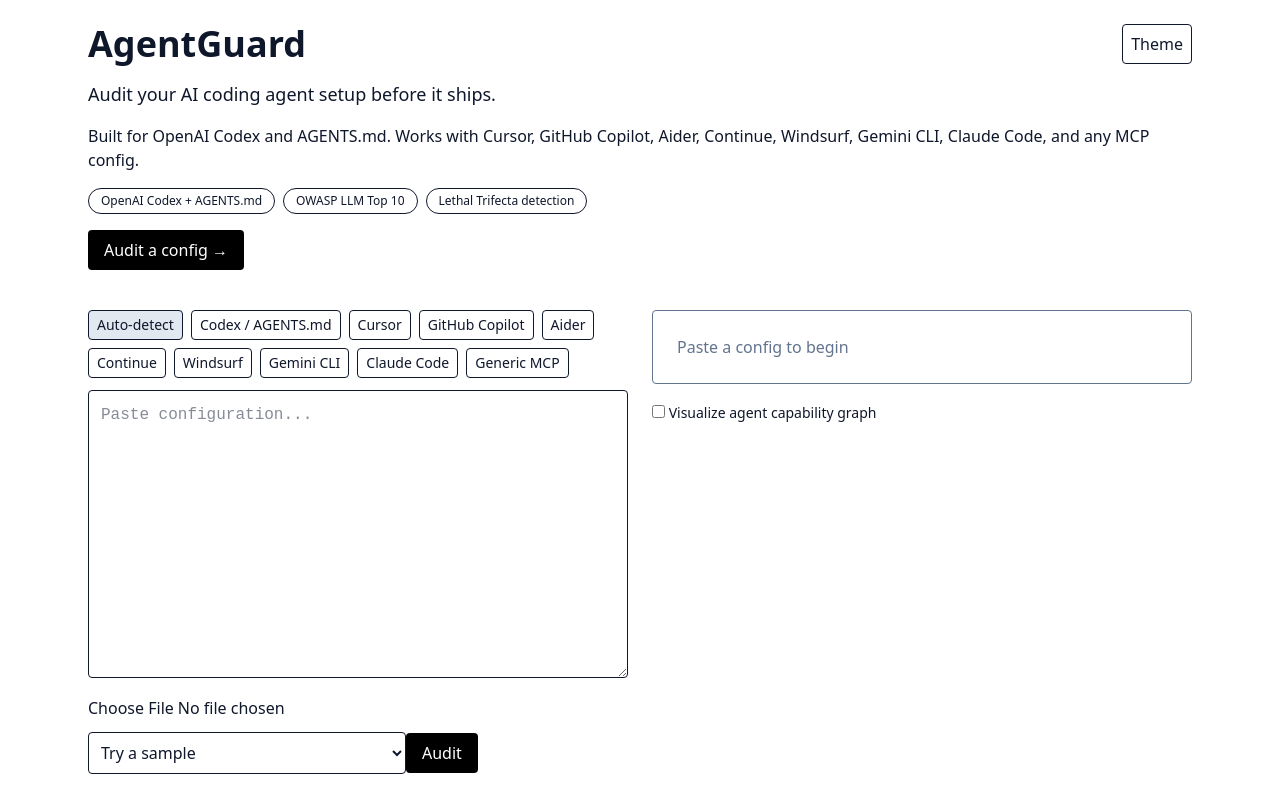
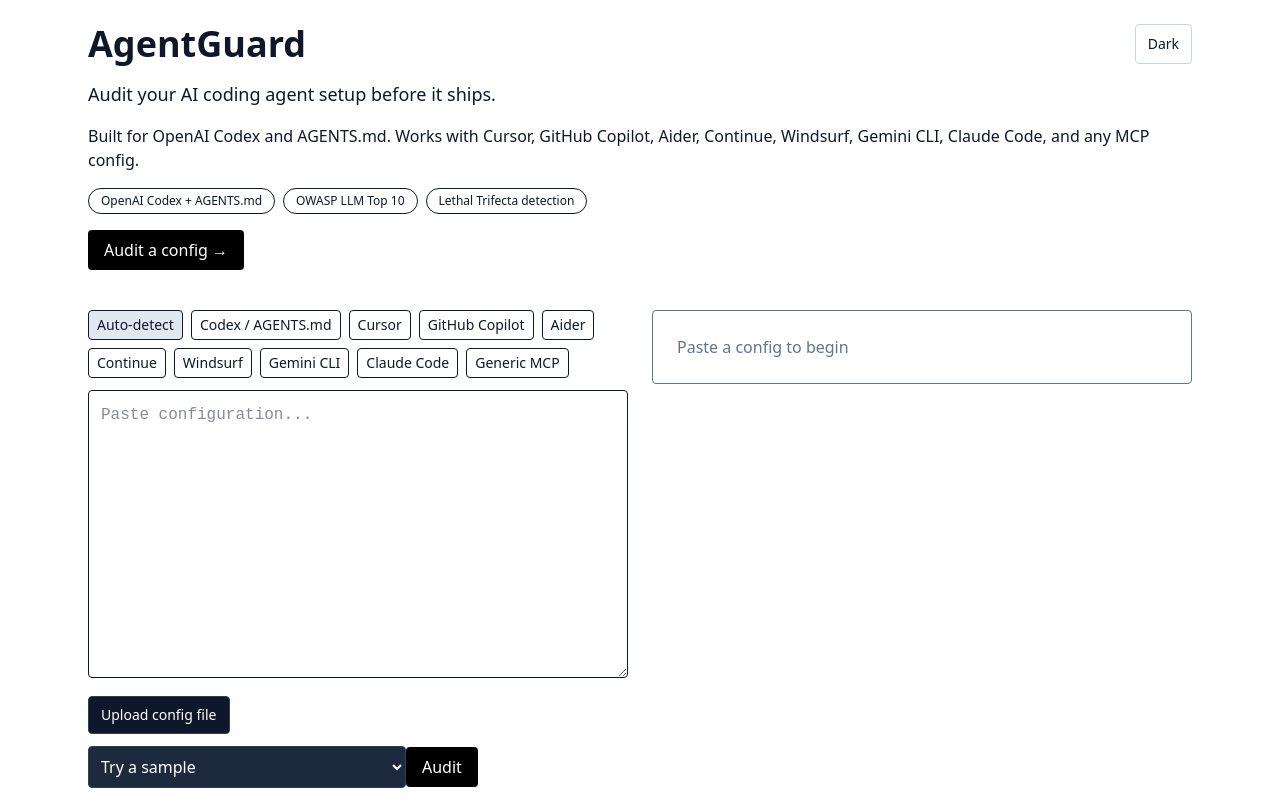
Before and after one commit to BH116/ConfigGuard, a Next.js app: page / in a window 1280 px wide. Shown: the top 800 px of the page. Built offline with nearby package versions, Linux system fonts and the light colour scheme.

Commit message:
Polish UI — fix theme toggle, dropdown, graph, trifecta, severity bar, file upload

```diff
--- a/components/auditor.tsx
+++ b/components/auditor.tsx
@@ -5,7 +5,6 @@
 import { FileType, Finding } from '@/lib/rules/types';
 import { FileTypeTabs } from './file-type-tabs';
 import { FindingsList } from './findings-list';
-import { CapabilityGraph } from './capability-graph';
 import { lethalTrifectaCodexAgentsMd } from '@/lib/fixtures/lethal-trifecta-codex-agentsmd';
 import { untrustedCodexMcp } from '@/lib/fixtures/untrusted-codex-mcp';
 import { lethalTrifectaCursorRules } from '@/lib/fixtures/lethal-trifecta-cursorrules';
@@ -32,19 +31,36 @@
   const [text, setText] = useState('');
   const [type, setType] = useState<FileType>('auto');
   const [findings, setFindings] = useState<Finding[]>([]);
-  const [showGraph, setShowGraph] = useState(false);
+  const [selectedFileName, setSelectedFileName] = useState('');
 
   return <section id="auditor" className="grid gap-6 md:grid-cols-2">
     <div className="space-y-3">
       <FileTypeTabs value={type} onChange={setType} />
       <textarea className="h-72 w-full rounded border p-3" value={text} onChange={(e) => setText(e.target.value)} placeholder="Paste configuration..." />
-      <input type="file" accept=".json,.yaml,.yml,.md,.mdc,.txt,.cursorrules,.aiderconf.yml" onChange={async (e) => { const file=e.target.files?.[0]; if(!file) return; if(file.size > 1024*1024) alert('Warning: file over 1MB'); setText(await file.text()); }} />
-      <select className="rounded border p-2" onChange={(e) => setText(samples.find((s) => s.key === e.target.value)?.value ?? '')}>
-        <option value="">Try a sample</option>
-        {samples.map((s) => <option key={s.key} value={s.key}>{s.label}</option>)}
+      <div className="flex items-center gap-3">
+        <label className="inline-flex cursor-pointer items-center rounded border border-slate-700 bg-slate-900 px-3 py-2 text-sm text-white hover:bg-slate-800">
+          <span>Upload config file</span>
+          <input
+            className="sr-only"
+            type="file"
+            accept=".json,.yaml,.yml,.md,.mdc,.txt,.cursorrules,.aiderconf.yml"
+            onChange={async (e) => {
+              const file = e.target.files?.[0];
+              if (!file) return;
+              if (file.size > 1024 * 1024) alert('Warning: file over 1MB');
+              setSelectedFileName(file.name);
+              setText(await file.text());
+            }}
+          />
+        </label>
+        {selectedFileName ? <span className="truncate text-sm text-slate-500 dark:text-slate-300">{selectedFileName}</span> : null}
+      </div>
+      <select className="rounded border border-slate-700 bg-slate-800 p-2 text-white" onChange={(e) => setText(samples.find((s) => s.key === e.target.value)?.value ?? '')}>
+        <option className="bg-slate-800 text-white" value="">Try a sample</option>
+        {samples.map((s) => <option className="bg-slate-800 text-white" key={s.key} value={s.key}>{s.label}</option>)}
       </select>
       <button className="rounded bg-black px-4 py-2 text-white" onClick={() => setFindings(runRules(parseConfig(text, undefined, type)))}>Audit</button>
     </div>
-    <div>{findings.length===0 ? <p className="rounded border p-6 text-slate-500">Paste a config to begin</p> : <FindingsList findings={findings} />}<div className="mt-4"><label className="text-sm"><input type="checkbox" checked={showGraph} onChange={(e)=>setShowGraph(e.target.checked)} /> Visualize agent capability graph</label>{showGraph && <CapabilityGraph danger={findings.some((f)=>f.ruleId==='AGT-001')} />}</div></div>
+    <div>{findings.length===0 ? <p className="rounded border p-6 text-slate-500">Paste a config to begin</p> : <FindingsList findings={findings} />}</div>
   </section>;
 }
--- a/components/capability-graph.tsx
+++ /dev/null
@@ -1,9 +0,0 @@
-'use client';
-import dynamic from 'next/dynamic';
-const ForceGraph2D = dynamic(() => import('react-force-graph-2d'), { ssr: false });
-
-export function CapabilityGraph({ danger }: { danger: boolean }) {
-  const nodes = [{ id: 'Agent' }, { id: 'Filesystem' }, { id: 'Network' }, { id: 'Shell' }, { id: 'MCP' }, { id: 'Secrets' }, { id: 'Untrusted sources' }];
-  const links = [{ source: 'Agent', target: 'Filesystem' }, { source: 'Agent', target: 'Network' }, { source: 'Agent', target: 'Shell' }, { source: 'MCP', target: 'Network' }, { source: 'Filesystem', target: 'Secrets' }, { source: 'Untrusted sources', target: 'Agent' }];
-  return <div className="h-72 rounded border"><ForceGraph2D graphData={{ nodes, links }} linkColor={() => (danger ? 'red' : 'gray')} /></div>;
-}
--- a/components/findings-list.tsx
+++ b/components/findings-list.tsx
@@ -11,9 +11,28 @@
     if (f.severity in counts) counts[f.severity as keyof typeof counts] += 1;
   });
   const report = `# AgentGuard Report\n\nGenerated: ${new Date().toISOString()}\n\n` + sorted.map((f) => `- **${f.ruleId}** (${f.severity}) ${f.title}`).join('\n');
+  const severitySummary = [
+    { key: 'critical', label: 'Critical', count: counts.critical, color: 'bg-red-600' },
+    { key: 'high', label: 'High', count: counts.high, color: 'bg-orange-500' },
+    { key: 'medium', label: 'Medium', count: counts.medium, color: 'bg-amber-400' },
+    { key: 'low', label: 'Low', count: counts.low, color: 'bg-blue-500' }
+  ].filter((severity) => severity.count > 0);
+
   return (
     <div className="space-y-3">
-      <div className="rounded border p-3 text-sm">{counts.critical} critical, {counts.high} high, {counts.medium} medium, {counts.low} low</div>
+      {severitySummary.length > 0 ? (
+        <div className="grid gap-2 sm:grid-cols-2 lg:grid-cols-4">
+          {severitySummary.map((severity) => (
+            <div className="rounded-full border border-slate-700 bg-slate-900 px-4 py-3 text-white" key={severity.key}>
+              <div className="flex items-center gap-2 text-xs uppercase tracking-wide text-slate-300">
+                <span className={`h-2.5 w-2.5 rounded-full ${severity.color}`} />
+                {severity.label}
+              </div>
+              <p className="text-2xl font-bold leading-tight">{severity.count}</p>
+            </div>
+          ))}
+        </div>
+      ) : null}
       <TrifectaDiagram active={sorted.some((f) => f.ruleId === 'AGT-001')} />
       <button className="rounded border px-3 py-1" onClick={() => navigator.clipboard.writeText(report)}>Copy report as Markdown</button>
       <div className="space-y-2">{sorted.map((f) => <FindingCard finding={f} key={f.ruleId} />)}</div>
--- a/components/theme-toggle.tsx
+++ b/components/theme-toggle.tsx
@@ -1,3 +1,26 @@
 'use client';
+
+import { useEffect, useState } from 'react';
 import { useTheme } from 'next-themes';
-export function ThemeToggle() { const { theme, setTheme } = useTheme(); return <button className="rounded border px-2 py-1" onClick={() => setTheme(theme === 'dark' ? 'light' : 'dark')}>Theme</button>; }
+
+export function ThemeToggle() {
+  const { resolvedTheme, setTheme } = useTheme();
+  const [mounted, setMounted] = useState(false);
+
+  useEffect(() => {
+    setMounted(true);
+  }, []);
+
+  const isDark = mounted && resolvedTheme === 'dark';
+  const nextTheme = isDark ? 'light' : 'dark';
+
+  return (
+    <button
+      className="rounded border border-slate-300 bg-white px-3 py-1 text-sm text-slate-900 dark:border-slate-700 dark:bg-slate-900 dark:text-slate-100"
+      onClick={() => setTheme(nextTheme)}
+      type="button"
+    >
+      {isDark ? 'Light' : 'Dark'}
+    </button>
+  );
+}
--- a/components/trifecta-diagram.tsx
+++ b/components/trifecta-diagram.tsx
@@ -1,13 +1,13 @@
 export function TrifectaDiagram({ active }: { active: boolean }) {
   const fill = active ? 'fill-red-500/60' : 'fill-slate-400/30';
   return (
-    <svg viewBox="0 0 300 120" className="h-28 w-full">
+    <svg viewBox="0 0 300 140" className="h-32 w-full">
       <circle cx="100" cy="60" r="40" className={fill} />
       <circle cx="150" cy="60" r="40" className={fill} />
       <circle cx="200" cy="60" r="40" className={fill} />
-      <text x="60" y="110" className="fill-current text-xs">Untrusted Input</text>
-      <text x="125" y="110" className="fill-current text-xs">Sensitive Data</text>
-      <text x="200" y="110" className="fill-current text-xs">External Comms</text>
+      <text x="50" y="125" className="fill-current text-[10px]">Untrusted Input</text>
+      <text x="150" y="125" className="fill-current text-[10px]" textAnchor="middle">Sensitive Data</text>
+      <text x="250" y="125" className="fill-current text-[10px]" textAnchor="end">External Comms</text>
     </svg>
   );
 }
--- a/package.json
+++ b/package.json
@@ -27,7 +27,6 @@
     "next-themes": "^0.4.4",
     "react": "19.1.0",
     "react-dom": "19.1.0",
-    "react-force-graph-2d": "^1.27.0",
     "tailwind-merge": "^2.5.5",
     "yaml": "^2.8.0",
     "zod": "^3.23.8"
```
Also changed, not shown: 2 other files (tests, documents, lock files or other folders).
